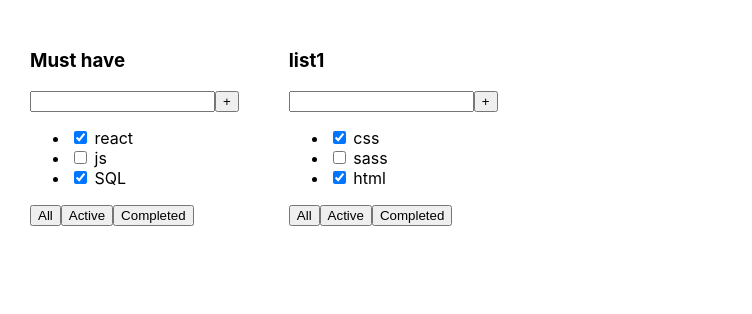
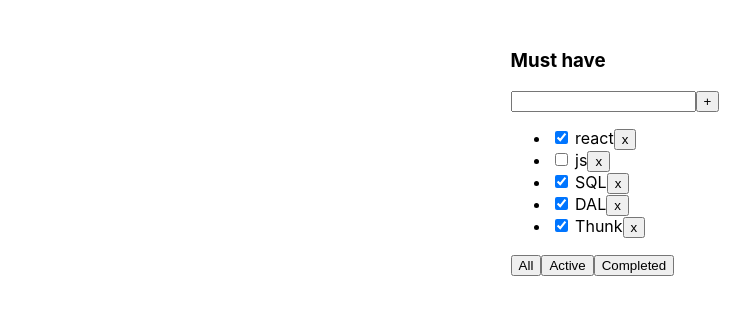
Before and after one commit to VadzimKrasouski/todolist-ts, a React (Create React App) app: page / in a window 1280 px wide. Shown: the top 314 px of the page, without its empty margins (0-752 px from the left). Built offline with nearby package versions, Linux system fonts and the light colour scheme.

Commit message:
-added filters

```diff
--- a/src/App.css
+++ b/src/App.css
@@ -1,6 +1,7 @@
 .App {
   padding: 30px;
   display: flex;
+  justify-content: center;
 }
 
 .App > div {
--- a/src/App.tsx
+++ b/src/App.tsx
@@ -1,23 +1,50 @@
-import React from 'react';
+import React, {useState} from 'react';
 import './App.css';
-import {TodoList} from './TodoList';
+import {Todolist} from './Todolist';
+
+export type FilterValuesType = 'all' | 'active' | 'completed';
 
 function App() {
-    const tasks1 = [
-        {id:1, title: 'react', isDone: true},
-        {id:2, title: 'js', isDone: false},
-        {id:3, title: 'SQL', isDone: true}
-    ]
-    const tasks2 = [
-        {id:1, title: 'css', isDone: true},
-        {id:2, title: 'sass', isDone: false},
-        {id:3, title: 'html', isDone: true}
-    ]
+    let [tasks, setTasks] = useState([
+        {id: 1, title: 'react', isDone: true},
+        {id: 2, title: 'js', isDone: false},
+        {id: 3, title: 'SQL', isDone: true},
+        {id: 4, title: 'DAL', isDone: true},
+        {id: 5, title: 'Thunk', isDone: true},
+    ]);
+
+    let [filter, setFilter] = useState<FilterValuesType>('all')
+
+    let tasksForTodolist = tasks;
+
+    if (filter === 'active') {
+        tasksForTodolist = tasks.filter(t => t.isDone === false);
+    }
+
+    if (filter === 'completed') {
+        tasksForTodolist = tasks.filter(t => t.isDone === true)
+    }
+
+    /* const tasks2 = [
+         {id:1, title: 'css', isDone: true},
+         {id:2, title: 'sass', isDone: false},
+         {id:3, title: 'html', isDone: true}
+     ]*/
+    function removeTask(id: number) {
+        let filteredTask = tasks.filter(t => t.id != id);
+        setTasks(filteredTask)
+    }
+
+    function changeFilter(value: FilterValuesType) {
+        setFilter(value);
+    }
 
     return (
         <div className="App">
-            <TodoList title={'Must have'} tasks={tasks1}/>
-            <TodoList title={'list1'} tasks={tasks2}/>
+            <Todolist title={'Must have'}
+                      tasks={tasksForTodolist}
+                      removeTask={removeTask}
+                      changeFilter={changeFilter}/>
         </div>
     );
 }
--- a/src/TodoList.tsx
+++ /dev/null
@@ -1,34 +0,0 @@
-import React from 'react';
-
-type TaskType = {
-    id: number
-    title: string
-    isDone: boolean
-}
-type PropsType = {
-    title: string
-    tasks: Array<TaskType>
-}
-
-export function TodoList(props: PropsType) {
-    return (
-        <div>
-            <h3>{props.title}</h3>
-            <div>
-                <input/>
-                <button>+</button>
-            </div>
-            <ul>
-                {props.tasks.map(t => <li key={t.id}>
-                    <input type='checkbox' checked={t.isDone}/> <span>{t.title}</span>
-                </li>)
-                }
-            </ul>
-            <div>
-                <button>All</button>
-                <button>Active</button>
-                <button>Completed</button>
-            </div>
-        </div>
-    );
-}
--- /dev/null
+++ b/src/Todolist.tsx
@@ -0,0 +1,50 @@
+import React from 'react';
+import {FilterValuesType} from './App';
+
+type TaskType = {
+    id: number
+    title: string
+    isDone: boolean
+}
+type PropsType = {
+    title: string
+    tasks: Array<TaskType>
+    removeTask: (taskId: number) => void
+    changeFilter: (value: FilterValuesType) => void
+}
+
+
+export function Todolist(props: PropsType) {
+    return (
+        <div>
+            <h3>{props.title}</h3>
+            <div>
+                <input/>
+                <button>+</button>
+            </div>
+            <ul>
+                {props.tasks.map(t => <li key={t.id}>
+                    <input type='checkbox' checked={t.isDone}/> <span>{t.title}
+                    <button onClick={() => {
+                        props.removeTask(t.id)
+                    }}>x</button></span>
+                </li>)
+                }
+            </ul>
+            <div>
+                <button onClick={() => {
+                    props.changeFilter('all')
+                }}>All
+                </button>
+                <button onClick={() => {
+                    props.changeFilter('active')
+                }}>Active
+                </button>
+                <button onClick={() => {
+                    props.changeFilter('completed')
+                }}>Completed
+                </button>
+            </div>
+        </div>
+    );
+}
```
